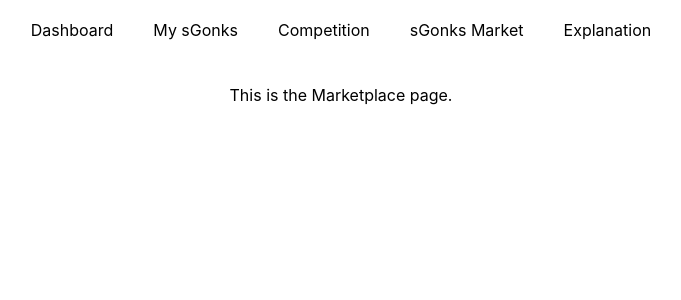
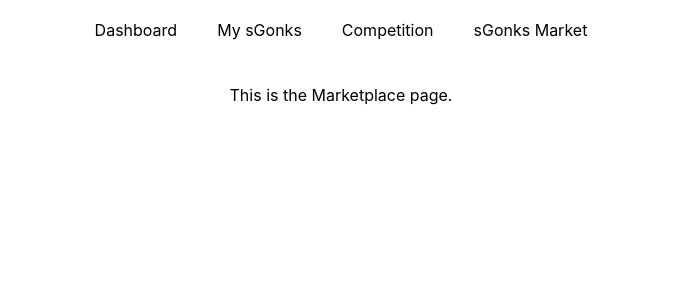
Before and after one commit to googleinterns/sgonks, a React (Create React App) app in the folder portfolio/frontend/: page /marketplace in a window 1280 px wide. Shown: the top 300 px of the page, without its empty margins (299-980 px from the left). Built offline with nearby package versions, Linux system fonts and the light colour scheme.

Commit message:
Removed testing code from the router

```diff
--- a/portfolio/frontend/src/containers/SGonksPlatform/SGonksPlatform.js
+++ b/portfolio/frontend/src/containers/SGonksPlatform/SGonksPlatform.js
@@ -3,7 +3,6 @@ import Dashboard from "./Dashboard/Dashboard"
 import MySGonks from "./MySGonks/MySGonks"
 import Competition from "./Competition/Competition"
 import Marketplace from "./Marketplace/Marketplace"
-import Explanation from "./Explanation/Explanation"
 import classes from "./SGonksPlatform.module.css"
 
 import { Route, NavLink } from "react-router-dom"
@@ -26,9 +25,6 @@ const SGonksPlatform = (props) => {
             <li>
               <NavLink to="/marketplace">sGonks Market</NavLink>
             </li>
-            <li>
-              <NavLink to="/explanation">Explanation</NavLink>
-            </li>
           </ul>
         </nav>
       </header>
@@ -37,7 +33,6 @@ const SGonksPlatform = (props) => {
         <Route path="/mysgonks" exact component={MySGonks}></Route>
         <Route path="/competition" exact component={Competition}></Route>
         <Route path="/marketplace" exact component={Marketplace}></Route>
-        <Route path="/explanation" exact component={Explanation}></Route>
       </div>
     </div>
   )
```
